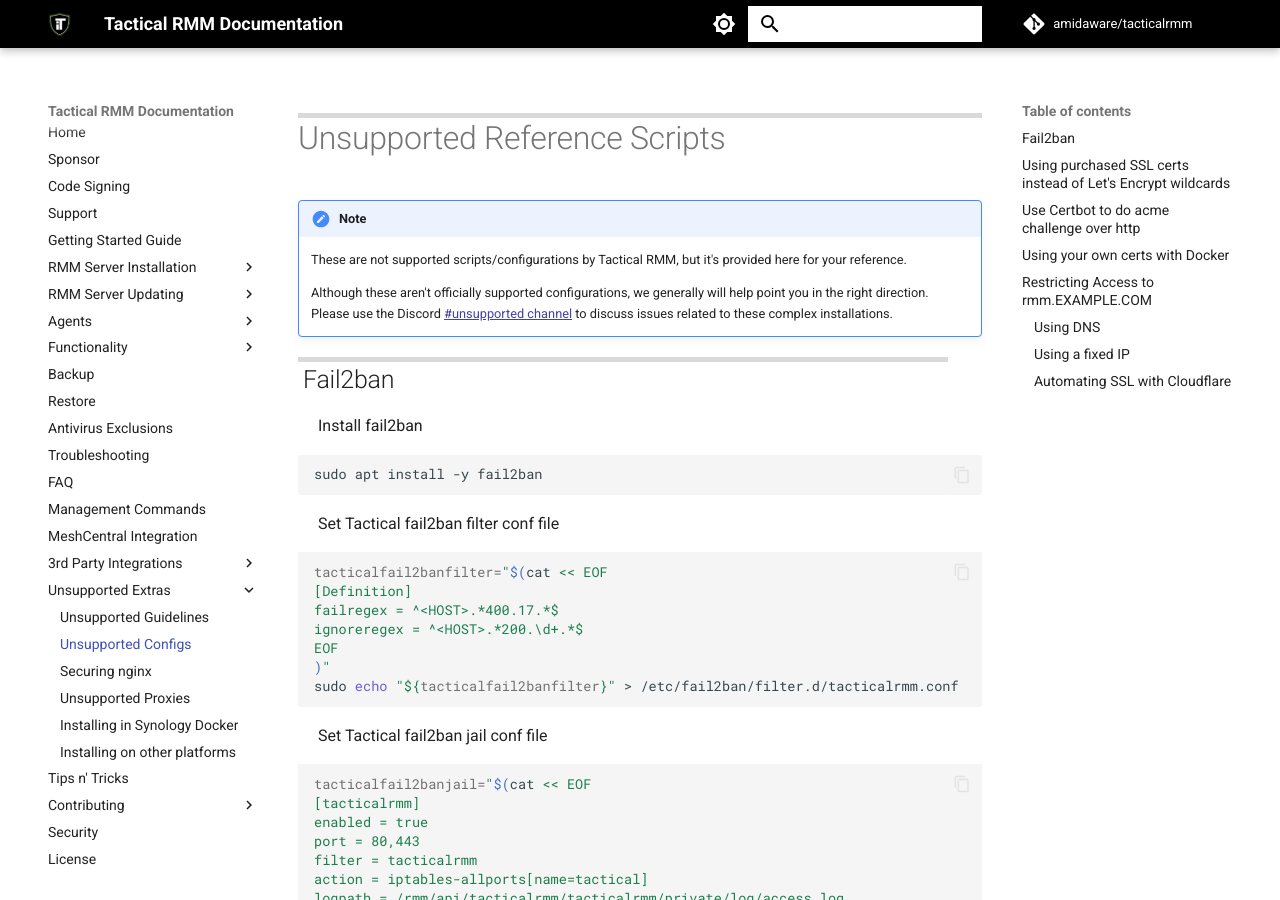
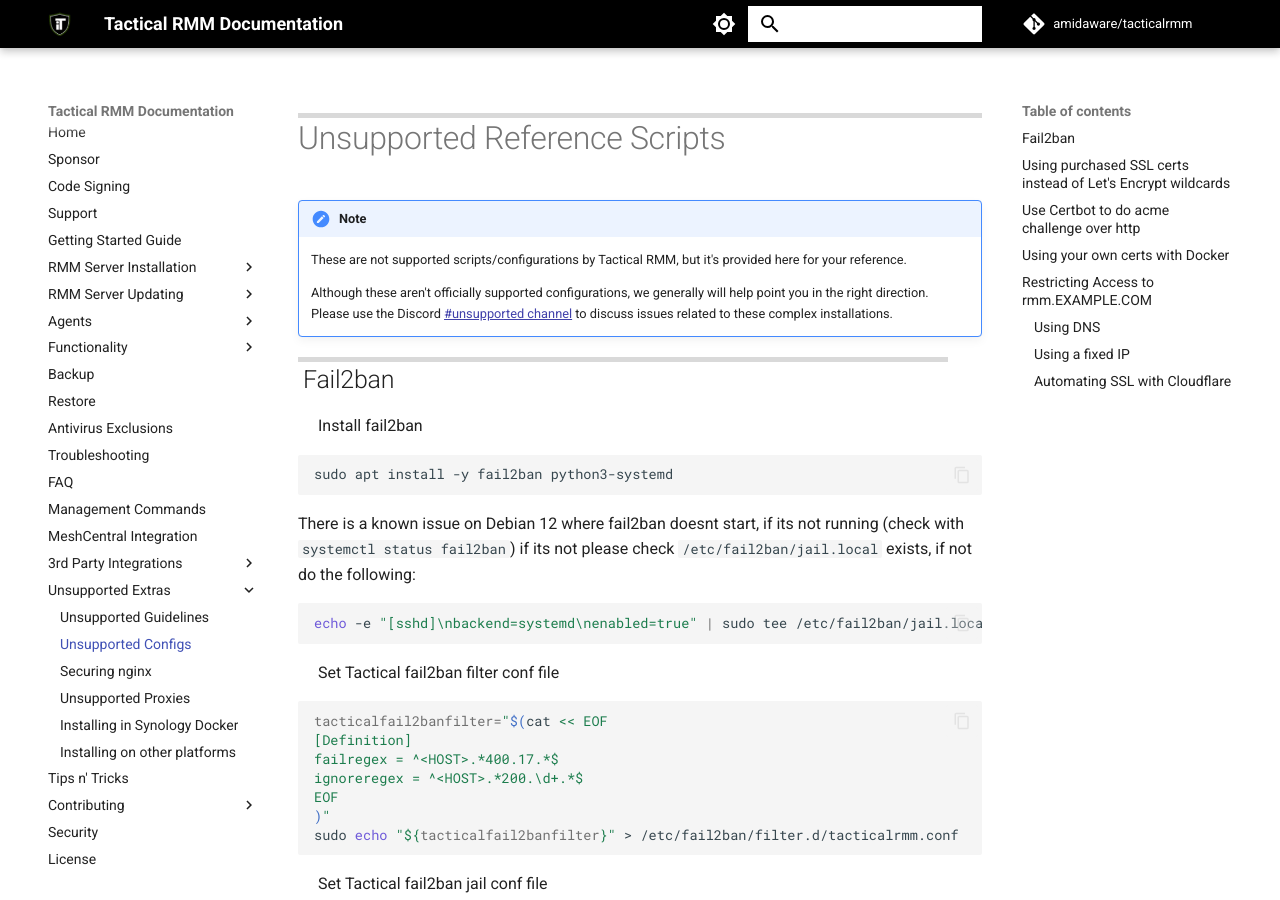
Before and after one commit to amidaware/trmm-docs, an MkDocs documentation site: the page built from docs/unsupported_scripts.md, in a window 1280 px wide and 900 px high. Built offline with MkDocs 1.6.1 and Material for MkDocs 9.7.7, drawn with Linux system fonts in a browser that asks for light colours; comment, search, counter and statistics services are not loaded.

Commit message:
Update unsupported_scripts.md

````diff
--- a/docs/unsupported_scripts.md
+++ b/docs/unsupported_scripts.md
@@ -10,8 +10,14 @@
 Install fail2ban
 
 ```bash
-sudo apt install -y fail2ban
+sudo apt install -y fail2ban python3-systemd
 ```
+There is a known issue on Debian 12 where fail2ban doesnt start, if its not running (check with `systemctl status fail2ban`) if its not please check `/etc/fail2ban/jail.local` exists, if not do the following:
+
+```bash
+echo -e "[sshd]\nbackend=systemd\nenabled=true" | sudo tee /etc/fail2ban/jail.local
+```
+
 
 Set Tactical fail2ban filter conf file
 
````
